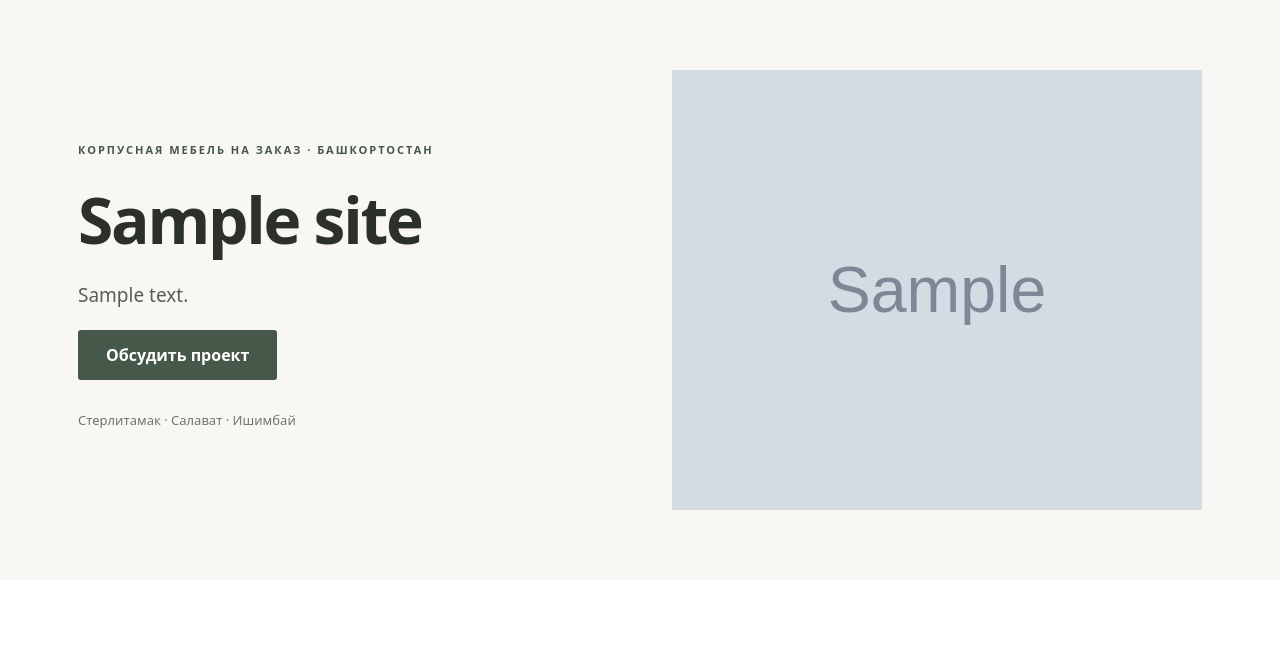
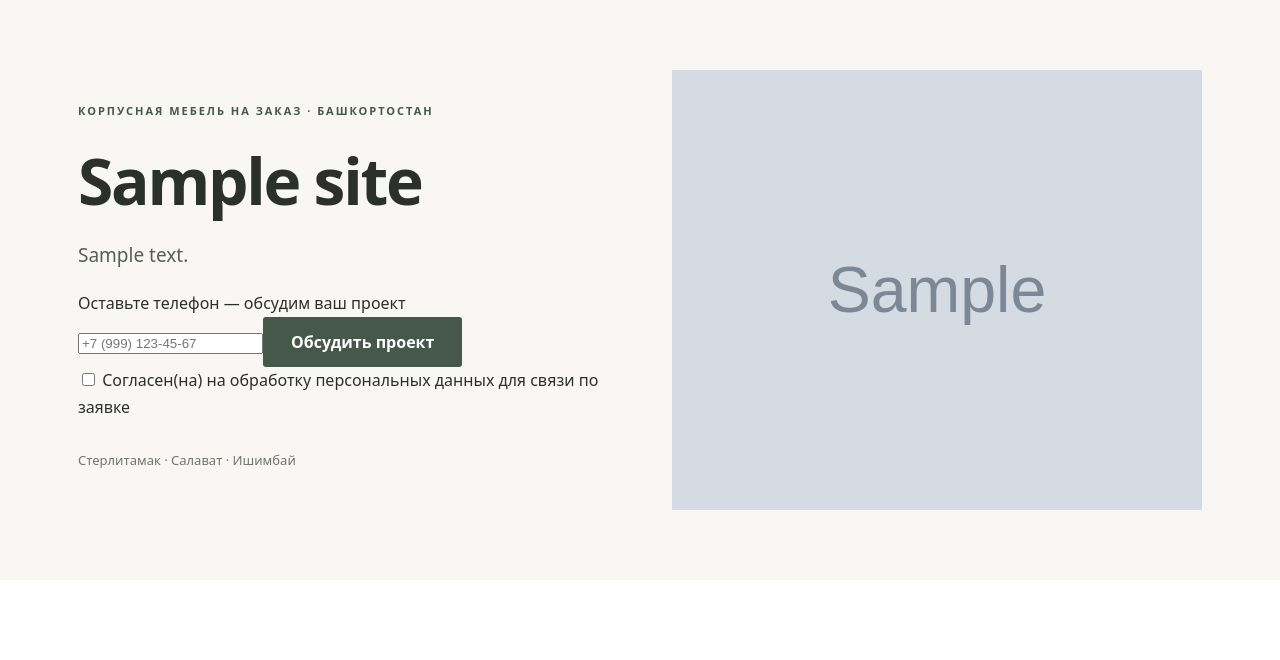
Before and after one commit to calex794/mebel, a Django app: template templates/catalog/home.html in a window 1280 px wide. Shown: the part 89-749 px from the top of the page. Run offline with Django 5.2, Linux system fonts and the light colour scheme; the template is opened without the code that fills it: most values are stand-ins (such as "Sample title", 1, 10 or a date in 2020); grey boxes marked "Sample" are stand-in pictures; form fields are guessed from the names that the template uses.

Commit message:
feat: show short lead form above the fold and cover its flow

```diff
--- a/templates/catalog/home.html
+++ b/templates/catalog/home.html
@@ -2,7 +2,13 @@
 <section class="hero"><div class="wrap hero-grid"><div><span class="eyebrow">Корпусная мебель на заказ · Башкортостан</span>
 <h1>{% if site %}{{ site.hero_title }}{% else %}Корпусная мебель, созданная именно для вас{% endif %}</h1>
 <p class="lead">{% if site %}{{ site.hero_text }}{% else %}По индивидуальным размерам. С вниманием к качеству исполнения и каждой детали.{% endif %}</p>
-<a class="button" href="#lead-form">Обсудить проект</a><p class="subtle">Стерлитамак · Салават · Ишимбай</p></div>
+<form class="hero-quick-form" method="post" action="{% url 'submit_lead' %}" aria-label="Оставить заявку">{% csrf_token %}
+<input type="hidden" name="next" value="{{ request.path }}">
+<input type="hidden" name="website" value="">
+<label for="hero-phone">Оставьте телефон — обсудим ваш проект</label>
+<div class="hero-quick-row"><input id="hero-phone" type="tel" name="phone" placeholder="+7 (999) 123-45-67" autocomplete="tel" inputmode="tel" required maxlength="40"><button class="button" type="submit">Обсудить проект</button></div>
+<label class="hero-consent"><input type="checkbox" name="consent" required> <span>Согласен(на) на <a href="{% url 'privacy' %}">обработку персональных данных</a> для связи по заявке</span></label>
+</form><p class="subtle">Стерлитамак · Салават · Ишимбай</p></div>
 <div class="hero-visual">{% if site and site.hero_image %}<img src="{{ site.hero_image.url }}" alt="Корпусная мебель по индивидуальному заказу">{% else %}<div class="photo-placeholder"><span>Место для фотографии вашей работы</span></div>{% endif %}</div></div></section>
 <section class="section wrap"><span class="eyebrow">Индивидуальные решения</span><h2>Мебель под ваше пространство</h2>
 <p class="section-intro">Каждый проект начинается с ваших задач, размеров помещения и пожеланий. Цвета и материалы подбираются при личном обсуждении.</p>
```
